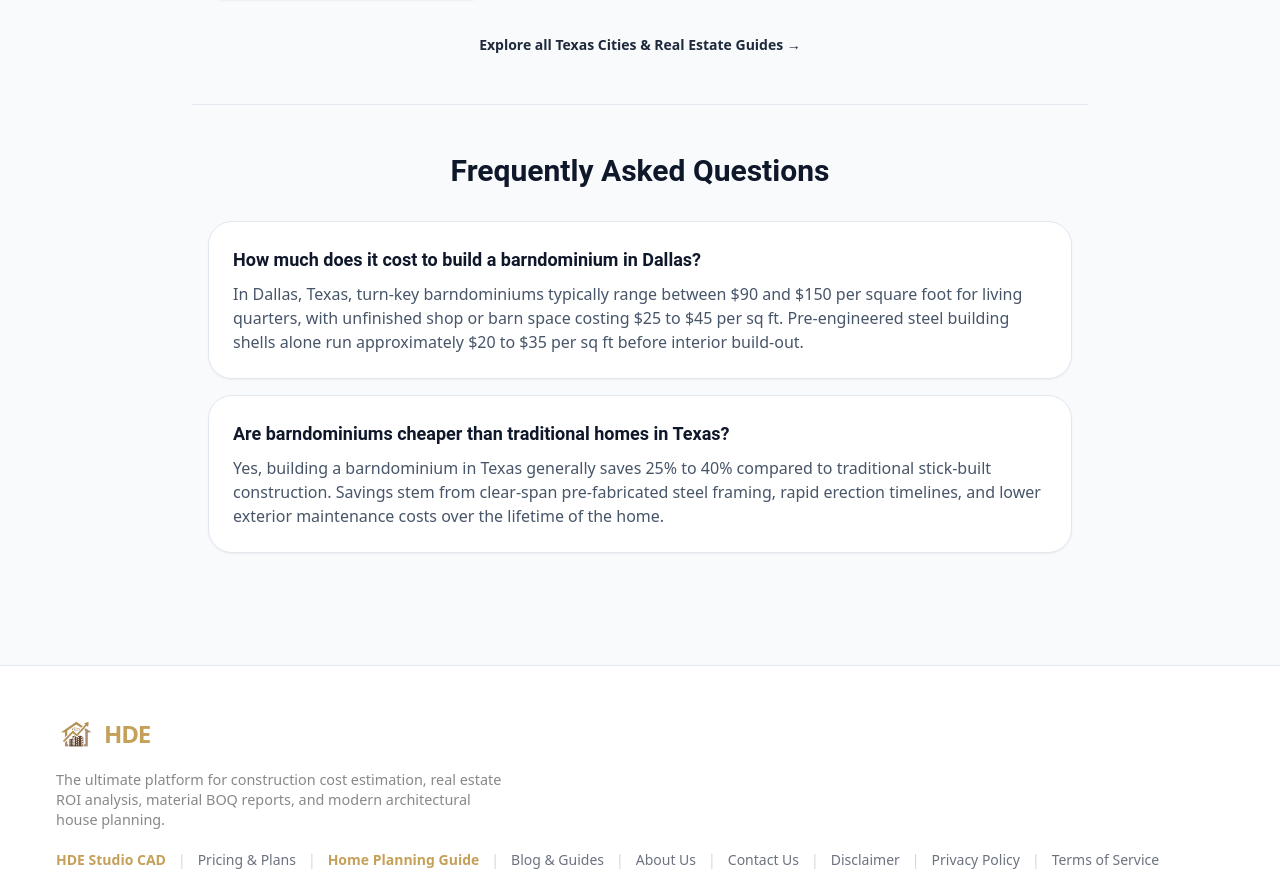
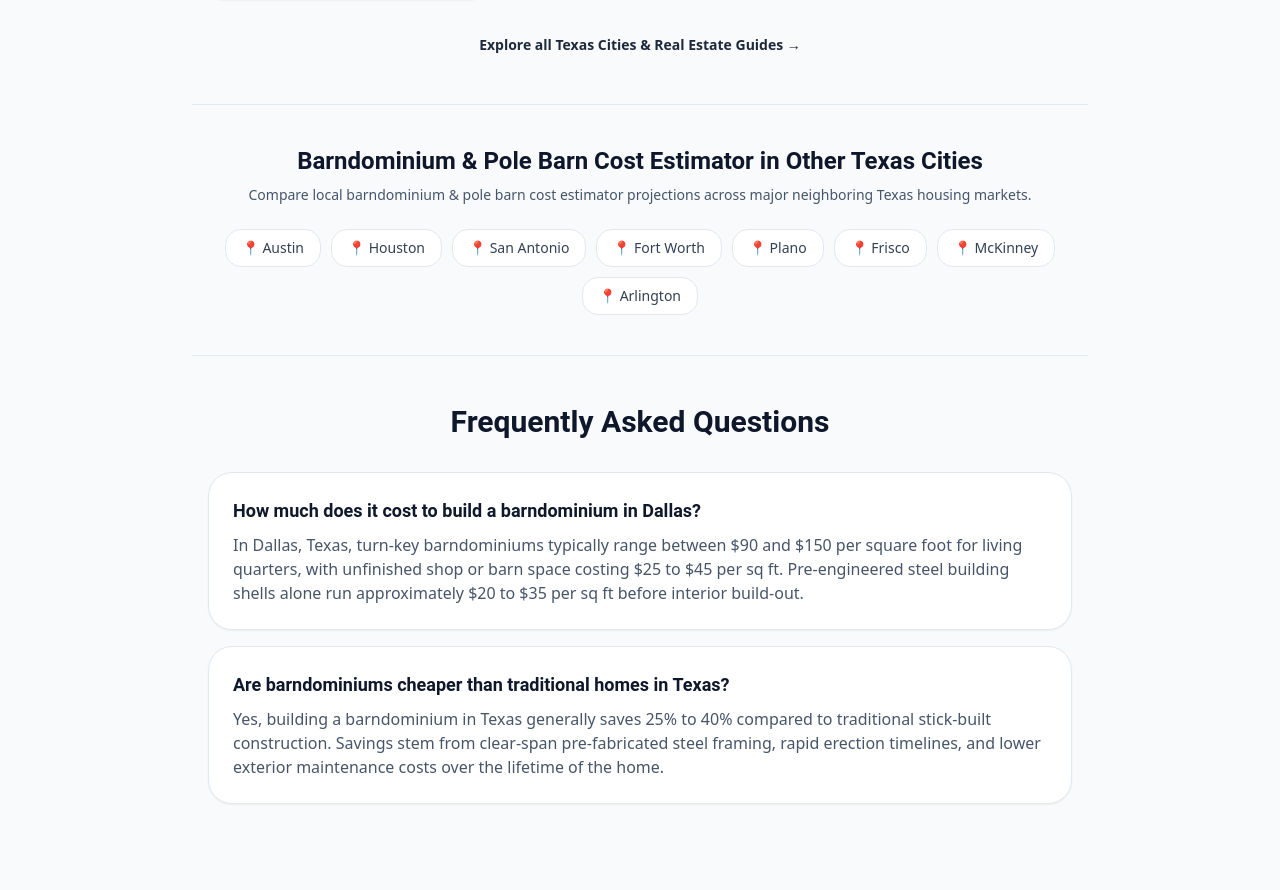
Before and after one commit to thyagarajsalome/hde-nextjs-web, a Next.js app: page /real-estate/barndominium-cost-in-dallas-texas in a window 1280 px wide. Shown: the part 4048-4938 px from the top of the page. Built offline with nearby package versions, Linux system fonts and the light colour scheme; no server answers; the database is empty.

Commit message:
SEO: Boost USA programmatic real estate rankings and CTR with 2026 intent titles, sub-domain canonicals, aggregateRating schema, and nearby city cluster mesh

```diff
--- a/src/app/real-estate/[slug]/page.tsx
+++ b/src/app/real-estate/[slug]/page.tsx
@@ -125,33 +125,95 @@ export async function generateMetadata({ params }: PageProps): Promise<Metadata>
 
   if (!location) return { title: 'Not Found' };
 
-  let titlePrefix = '';
-  if (toolType === 'rent-vs-buy') titlePrefix = 'Rent vs. Buy Calculator';
-  else if (toolType === 'property-tax') titlePrefix = 'Property Tax Calculator';
-  else if (toolType === 'salary-needed-to-buy') titlePrefix = 'Salary Needed to Buy a House';
-  else if (toolType === 'remodel-roi') titlePrefix = 'Remodel ROI Calculator';
-  else if (toolType === 'kitchen-remodel') titlePrefix = 'Kitchen Remodel Cost Estimator';
-  else if (toolType === 'bathroom-remodel') titlePrefix = 'Bathroom Remodel Cost Estimator';
-  else if (toolType === 'home-addition') titlePrefix = 'Home Addition Cost Estimator';
-  else if (toolType === 'swimming-pool-cost') titlePrefix = 'Swimming Pool Cost Estimator';
-  else if (toolType === 'pickleball-court-cost') titlePrefix = 'Pickleball Court Cost Estimator';
-  else if (toolType === 'outdoor-kitchen-cost') titlePrefix = 'Outdoor Kitchen Cost Estimator';
-  else if (toolType === 'barndominium-cost') titlePrefix = 'Barndominium & Pole Barn Cost Estimator';
+  let title = '';
+  let description = '';
+  const city = location.city_name;
+  const state = location.state_name;
+
+  if (toolType === 'rent-vs-buy') {
+    title = `Rent vs Buy Calculator ${city}, ${state} (2026) | 5-Yr Breakeven`;
+    description = `Calculate your 2026 rent vs buy breakeven in ${city}, ${state}. Compare monthly payments, mortgage interest, property taxes & 5-year equity gains free.`;
+  } else if (toolType === 'property-tax') {
+    title = `${city} Property Tax Calculator (2026) | Rates & Escrow`;
+    description = `Calculate estimated 2026 property taxes for homes in ${city}, ${state}. See county millage rates, monthly mortgage escrow breakdown, and exemptions.`;
+  } else if (toolType === 'salary-needed-to-buy') {
+    title = `Salary Needed to Buy a House in ${city}, ${state} (2026)`;
+    description = `Find out what salary you need to buy a home in ${city}, ${state} in 2026. Calculate qualifying income based on 28/36 DTI rules, down payment, and rates.`;
+  } else if (toolType === 'remodel-roi') {
+    title = `Remodel ROI Calculator ${city}, ${state} (2026 Resale Value)`;
+    description = `Calculate return on investment (ROI) for kitchen, bath, and addition remodels in ${city}, ${state}. Compare contractor costs against added home equity.`;
+  } else if (toolType === 'kitchen-remodel') {
+    title = `Kitchen Remodel Cost in ${city}, ${state} (2026 Estimator)`;
+    description = `2026 kitchen remodel cost estimator for ${city}, ${state}. Accurate breakdown of custom cabinets, countertops, appliances, and contractor labor rates.`;
+  } else if (toolType === 'bathroom-remodel') {
+    title = `Bathroom Remodel Cost in ${city}, ${state} (2026 Estimator)`;
+    description = `Estimate 2026 bathroom remodel costs in ${city}, ${state}. Compare cosmetic upgrades ($10k) to master bathroom suites ($28k+) with contractor pricing.`;
+  } else if (toolType === 'home-addition') {
+    title = `Home Addition Cost in ${city}, ${state} (2026 Sq Ft Estimator)`;
+    description = `2026 home addition cost estimator for ${city}, ${state}. Calculate room addition costs per sq ft for second stories, master suites, and bump-outs.`;
+  } else if (toolType === 'swimming-pool-cost') {
+    title = `Swimming Pool Cost in ${city}, ${state} (2026 Inground Estimator)`;
+    description = `2026 swimming pool cost calculator for ${city}, ${state}. Compare inground gunite vs fiberglass costs, excavation, permits, and patio installation.`;
+  } else if (toolType === 'pickleball-court-cost') {
+    title = `Pickleball Court Cost in ${city}, ${state} (2026 Estimator)`;
+    description = `2026 pickleball court construction cost estimator in ${city}, ${state}. Breakdown of post-tension concrete, asphalt, acrylic coating, and lighting.`;
+  } else if (toolType === 'outdoor-kitchen-cost') {
+    title = `Outdoor Kitchen Cost in ${city}, ${state} (2026 Estimator)`;
+    description = `2026 outdoor kitchen cost calculator for ${city}, ${state}. Estimate built-in grill islands, granite counters, plumbing, and pergola installation.`;
+  } else if (toolType === 'barndominium-cost') {
+    title = `Barndominium Cost in ${city}, ${state} (2026 Sq Ft Estimator)`;
+    description = `2026 barndominium cost per sq ft estimator for ${city}, ${state}. Compare turn-key steel shells ($20-$35/sq ft) to fully finished custom barndo homes.`;
+  } else {
+    title = `${toolType.replace(/-/g, ' ')} in ${city}, ${state} (2026)`;
+    description = `Free 2026 real estate and construction cost calculator for ${city}, ${state}. Instant estimates and contractor breakdown.`;
+  }
+
+  const canonicalUrl = `https://us.homedesignenglish.com/real-estate/${resolvedParams.slug}`;
 
   return {
-    title: `${titlePrefix} in ${location.city_name}, ${location.state_name} | HDE`,
-    description: `Use our free ${titlePrefix.toLowerCase()} for ${location.city_name}, ${location.state_name} to make informed real estate decisions.`,
+    title: `${title} | HDE`,
+    description,
     alternates: {
-      canonical: `/real-estate/${resolvedParams.slug}`,
+      canonical: canonicalUrl,
     },
     openGraph: {
-      title: `${titlePrefix} in ${location.city_name}, ${location.state_name} | HDE`,
-      description: `Use our free ${titlePrefix.toLowerCase()} for ${location.city_name}, ${location.state_name} to make informed real estate decisions.`,
-      url: `/real-estate/${resolvedParams.slug}`,
+      title: `${title} | HDE`,
+      description,
+      url: canonicalUrl,
       type: 'website',
     },
   };
 }
+
+const STATE_CITIES_MAP: Record<string, { name: string; slug: string }[]> = {
+  texas: [
+    { name: 'Dallas', slug: 'dallas-texas' },
+    { name: 'Austin', slug: 'austin-texas' },
+    { name: 'Houston', slug: 'houston-texas' },
+    { name: 'San Antonio', slug: 'san-antonio-texas' },
+    { name: 'Fort Worth', slug: 'fort-worth-texas' },
+    { name: 'Plano', slug: 'plano-texas' },
+    { name: 'Frisco', slug: 'frisco-texas' },
+    { name: 'McKinney', slug: 'mckinney-texas' },
+    { name: 'Arlington', slug: 'arlington-texas' },
+  ],
+  florida: [
+    { name: 'Miami', slug: 'miami-florida' },
+    { name: 'Orlando', slug: 'orlando-florida' },
+    { name: 'Tampa', slug: 'tampa-florida' },
+    { name: 'Jacksonville', slug: 'jacksonville-florida' },
+    { name: 'St. Petersburg', slug: 'st-petersburg-florida' },
+    { name: 'Fort Lauderdale', slug: 'fort-lauderdale-florida' },
+  ],
+  california: [
+    { name: 'Los Angeles', slug: 'los-angeles-california' },
+    { name: 'San Diego', slug: 'san-diego-california' },
+    { name: 'San Jose', slug: 'san-jose-california' },
+    { name: 'San Francisco', slug: 'san-francisco-california' },
+    { name: 'Sacramento', slug: 'sacramento-california' },
+    { name: 'Fresno', slug: 'fresno-california' },
+  ],
+};
 
 const ALL_TOOLS = [
   { id: 'rent-vs-buy', name: 'Rent vs. Buy', icon: '🏠' },
@@ -626,6 +688,10 @@ export default async function RealEstateToolPage({ params }: PageProps) {
 
   const guide = getLocalGuideContent(toolType, location.city_name, location.state_name);
 
+  const stateKey = location.state_name.toLowerCase();
+  const nearbyList = STATE_CITIES_MAP[stateKey] || USA_CITIES_FALLBACK.map(c => ({ name: c.city_name, slug: c.slug }));
+  const nearbyCities = nearbyList.filter(c => c.slug !== citySlug).slice(0, 8);
+
   let stateHubLink = '/real-estate';
   const stateLower = location.state_name.toLowerCase();
   if (stateLower === 'texas') stateHubLink = '/real-estate/texas';
@@ -644,6 +710,13 @@ export default async function RealEstateToolPage({ params }: PageProps) {
         "@type": "Offer",
         "price": "0",
         "priceCurrency": "USD"
+      },
+      "aggregateRating": {
+        "@type": "AggregateRating",
+        "ratingValue": "4.9",
+        "reviewCount": "128",
+        "bestRating": "5",
+        "worstRating": "1"
       }
     },
     {
@@ -654,19 +727,19 @@ export default async function RealEstateToolPage({ params }: PageProps) {
           "@type": "ListItem",
           "position": 1,
           "name": "Home",
-          "item": "https://www.homedesignenglish.com"
+          "item": "https://us.homedesignenglish.com"
         },
         {
           "@type": "ListItem",
           "position": 2,
           "name": "USA Real Estate",
-          "item": "https://www.homedesignenglish.com/real-estate"
+          "item": "https://us.homedesignenglish.com/real-estate"
         },
         {
           "@type": "ListItem",
           "position": 3,
           "name": `${location.city_name}, ${location.state_name}`,
-          "item": `https://www.homedesignenglish.com/real-estate/${resolvedParams.slug}`
+          "item": `https://us.homedesignenglish.com/real-estate/${resolvedParams.slug}`
         }
       ]
     },
@@ -860,6 +933,29 @@ export default async function RealEstateToolPage({ params }: PageProps) {
         </div>
       </div>
 
+      {/* Sibling Cities for Current Tool (Topical Cluster Links) */}
+      {nearbyCities.length > 0 && (
+        <div className="max-w-4xl mx-auto py-10 px-4 border-t border-slate-200">
+          <h2 className="text-xl sm:text-2xl font-bold text-slate-900 mb-2 text-center">
+            {toolName} in Other {location.state_name} Cities
+          </h2>
+          <p className="text-slate-600 text-xs sm:text-sm text-center mb-6">
+            Compare local {toolName.toLowerCase()} projections across major neighboring {location.state_name} housing markets.
+          </p>
+          <div className="flex flex-wrap gap-2.5 justify-center">
+            {nearbyCities.map(c => (
+              <a
+                key={c.slug}
+                href={`/real-estate/${toolType}-in-${c.slug}`}
+                className="px-4 py-2 bg-white border border-slate-200 rounded-xl text-xs sm:text-sm font-medium text-slate-700 hover:border-primary-500 hover:text-primary-600 shadow-xs transition-all hover:shadow-sm"
+              >
+                📍 {c.name}
+              </a>
+            ))}
+          </div>
+        </div>
+      )}
+
       {/* Dynamic FAQ Section */}
       {faqs.length > 0 && (
         <div className="max-w-4xl mx-auto py-12 px-4 border-t border-slate-200">
--- a/src/app/real-estate/california/page.tsx
+++ b/src/app/real-estate/california/page.tsx
@@ -5,7 +5,7 @@ export const metadata: Metadata = {
   title: 'California Real Estate Calculators & City Directory | HDE',
   description: 'Free California real estate calculators. Compare rent vs. buy, property taxes, home remodel, pool costs, and salary needed across major California cities.',
   alternates: {
-    canonical: '/real-estate/california',
+    canonical: 'https://us.homedesignenglish.com/real-estate/california',
   },
 };
 
--- a/src/app/real-estate/florida/page.tsx
+++ b/src/app/real-estate/florida/page.tsx
@@ -5,7 +5,7 @@ export const metadata: Metadata = {
   title: 'Florida Real Estate Calculators & City Directory | HDE',
   description: 'Free Florida real estate calculators across major cities. Compare rent vs. buy, property taxes, home remodel, pool costs, and salary requirements.',
   alternates: {
-    canonical: '/real-estate/florida',
+    canonical: 'https://us.homedesignenglish.com/real-estate/florida',
   },
 };
 
--- a/src/app/real-estate/page.tsx
+++ b/src/app/real-estate/page.tsx
@@ -6,12 +6,12 @@ export const metadata: Metadata = {
   title: 'USA Real Estate Calculators & Construction Cost Estimators (2026) | HDE',
   description: 'Free, accurate 2026 real estate and remodeling calculators for top US markets. Calculate rent vs. buy, property taxes, kitchen remodels, swimming pools, additions, and more.',
   alternates: {
-    canonical: '/real-estate',
+    canonical: 'https://us.homedesignenglish.com/real-estate',
   },
   openGraph: {
     title: 'USA Real Estate Calculators & Construction Cost Estimators (2026) | HDE',
     description: 'Free, accurate 2026 real estate and remodeling calculators for top US markets.',
-    url: '/real-estate',
+    url: 'https://us.homedesignenglish.com/real-estate',
     type: 'website',
   },
 };
--- a/src/app/real-estate/texas/page.tsx
+++ b/src/app/real-estate/texas/page.tsx
@@ -5,7 +5,7 @@ export const metadata: Metadata = {
   title: 'Texas Real Estate Calculators & City Directory | HDE',
   description: 'Free Texas real estate calculators across 19 cities. Compare rent vs. buy, property taxes, home remodel, pool costs, and salary requirements.',
   alternates: {
-    canonical: '/real-estate/texas',
+    canonical: 'https://us.homedesignenglish.com/real-estate/texas',
   },
 };
 
```
